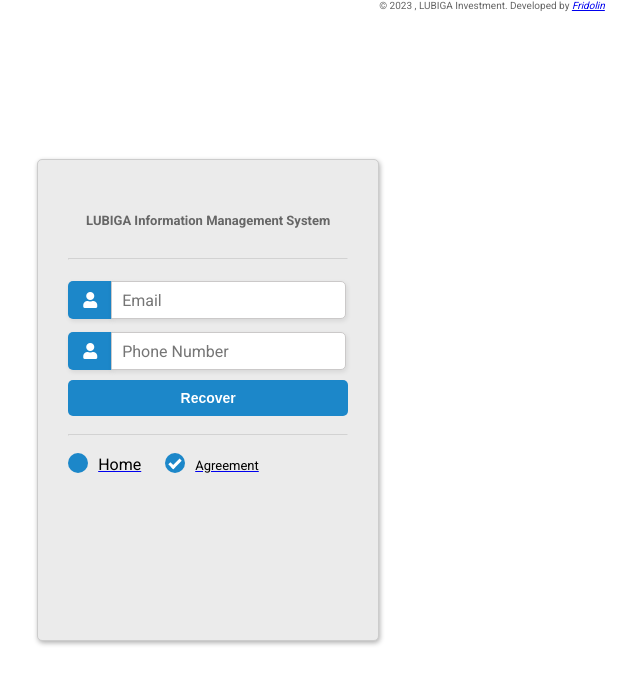
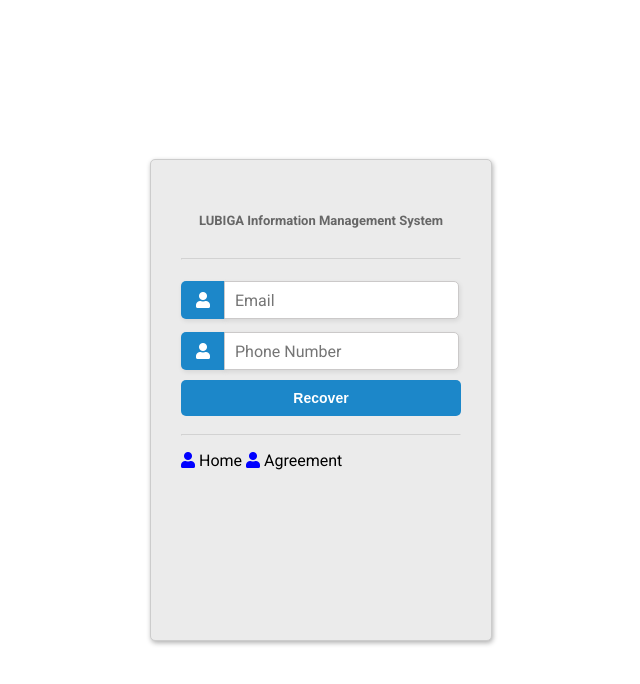
Before and after one commit to fmpiza/lubiga, a website: page forgot1.html in a window 1280 px wide. Shown: the whole page, without its empty margins (319-959 px from the left). Drawn offline with Linux system fonts and the light colour scheme.

Commit message:
Add files via upload

```diff
--- a/forgot1.html
+++ b/forgot1.html
@@ -155,28 +155,19 @@
 
 
           <div class="gender">
-            <input type="radio" value="none" id="male" name="gender" checked/>
+            <font color="blue"><i class="fas fa-user"></i></font> <a href="index.html" style="text-decoration: none;">
+<font color="black">Home</font></a></label>
 
-            <label for="male" class="radio"><a href="index.html"><font color="black">Home</font></a></label>
-
-            <input type="radio" value="none" id="male" name="gender" checked/>
-            <label for="male" class="radio"><a href="purchase.html"><font color="black" size=2>Agreement</font></a></label>
+<font color="blue"><i class="fas fa-user"></i></font> <a href="purchase.html" style="text-decoration: none;">
+<font color="black">Agreement</font></a></label>
 
           </div>
         </div>
-        <font size=1>©
 
-          <script>
-            document.write(new Date().getFullYear());
-          </script>
-        , LUBIGA Investment. Developed by
-          <a href="https://fmpiza.github.io/webfridolin" target="_blank" class="footer-link fw-bolder"><i>Fridolin</i></a>
-        </font>
 
         <div class="btn-block">
 
         </div>
-
       </form>
     </div>
   </body>
```
Also changed, not shown: forgot.html (+0 -7 lines), index.html (+3 -3 lines), registration.html (+1 -1 lines), registration1.html (+1 -1 lines).
